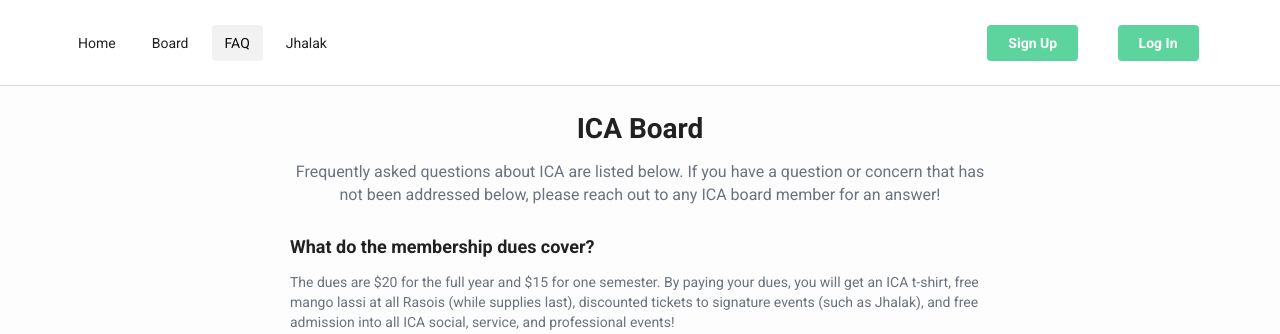
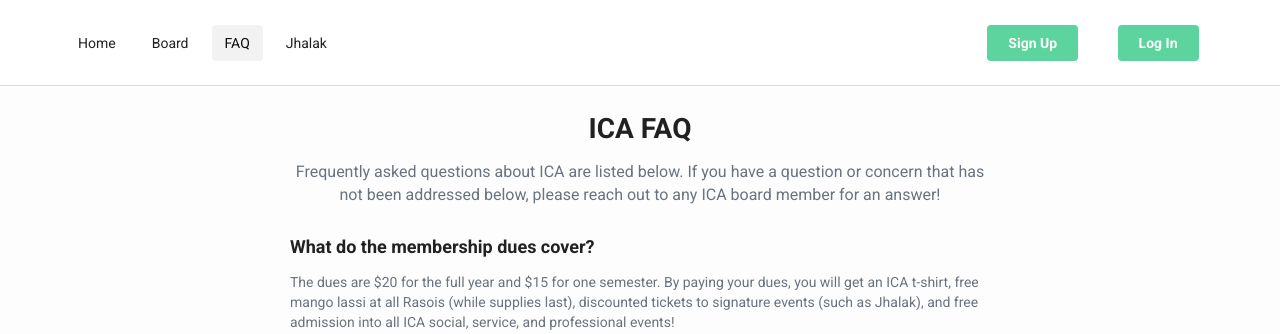
Before and after one commit to texas-ica/texas-ica.com, a Flask app: page /faq in a window 1280 px wide. Shown: the top 334 px of the page. Run offline with Flask 2, Linux system fonts and the light colour scheme; parts of the project's set-up code (start-up, migrations or seed data) failed here and were passed over; some libraries are stand-ins or nearby versions.

Commit message:
changed FAQ page name

```diff
--- a/ica/templates/website/faq.html
+++ b/ica/templates/website/faq.html
@@ -6,7 +6,7 @@
 
 {% block content %}
 <div id="faq" class="ui text container">
-    {{ render_header('ICA Board', 'Frequently asked questions about ICA are listed below. If you have a question or concern that has not been addressed below, please reach out to any ICA board member for an answer!') }}
+    {{ render_header('ICA FAQ', 'Frequently asked questions about ICA are listed below. If you have a question or concern that has not been addressed below, please reach out to any ICA board member for an answer!') }}
     {{ render_faq('What do the membership dues cover?', 'The dues are $20 for the full year and $15 for one semester. By paying your dues, you will get an ICA t-shirt, free mango lassi at all Rasois (while supplies last), discounted tickets to signature events (such as Jhalak), and free admission into all ICA social, service, and professional events! ') }}
     <div class="ui vertical segment">
         <h3>What is Rasoi?</h3>
```
